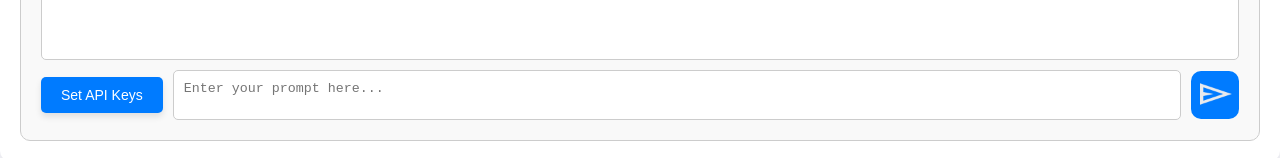
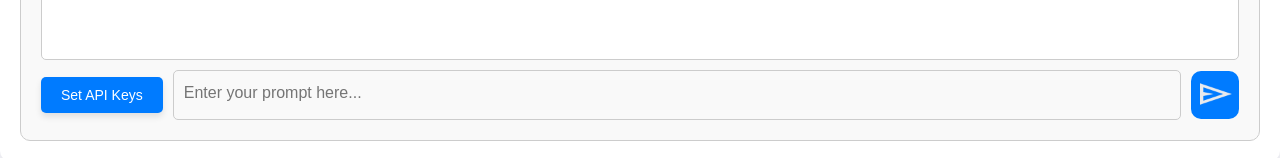
Before and after one commit to Jaidarshan/CHATBOT_APPLICATION, a React (Create React App) app: page / in a window 1280 px wide. Shown: the part 639-797 px from the top of the page. Built offline with nearby package versions, Linux system fonts and the light colour scheme.

Commit message:
updated style

```diff
--- a/src/App.css
+++ b/src/App.css
@@ -168,6 +168,17 @@ html {
   margin-right: 10px;
   resize: none;
   height: 50px;
+  font-family: 'Arial', sans-serif;
+  font-size: 16px;
+  color: #333;
+  background-color: #f9f9f9;
+  line-height: 1.5;
+}
+
+.chat-input:focus {
+  border-color: #007bff;
+  box-shadow: 0px 0px 5px rgba(0, 123, 255, 0.5);
+  outline: none;
 }
 
 .button {
```
